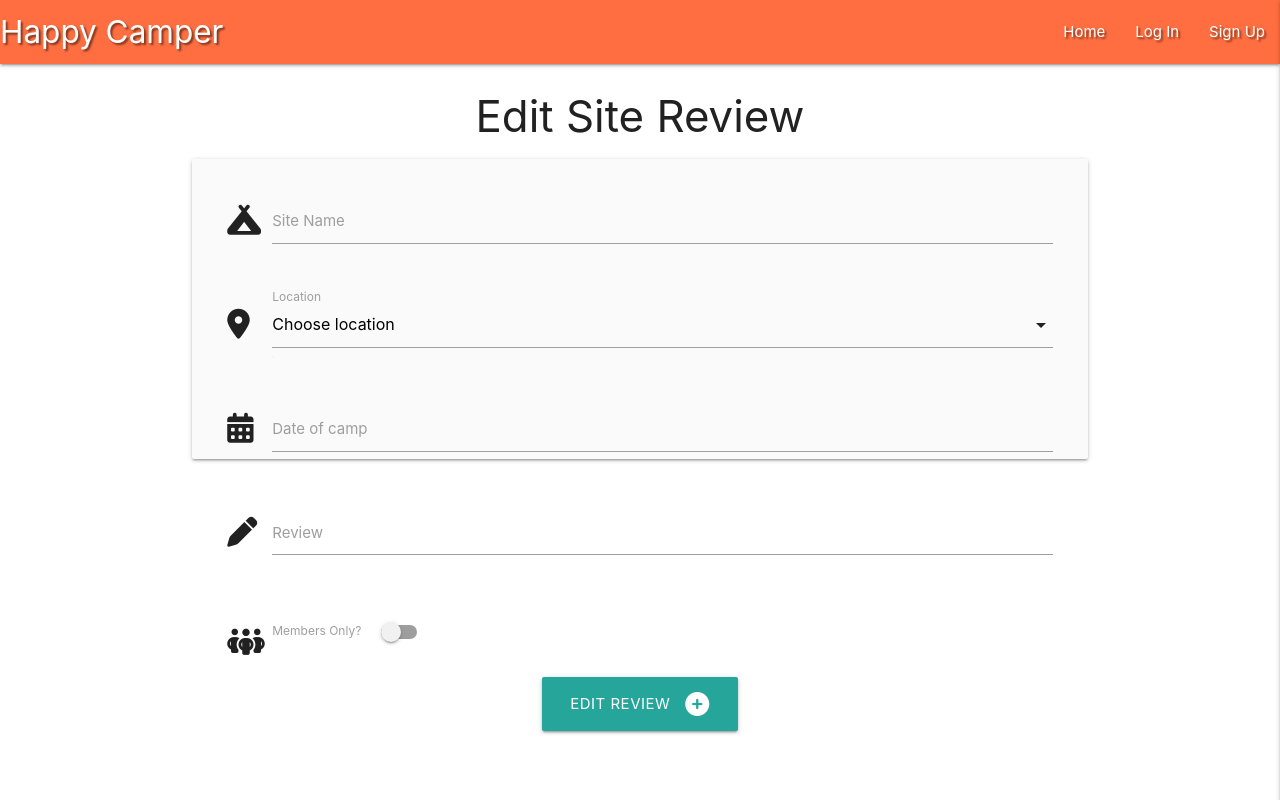
After one commit to EmmaJane22/HappyCamper, a Flask app: template templates/edit_review.html in a window 1280 px wide. The commit adds this page. Run offline with Flask 2, Linux system fonts and the light colour scheme; the template is opened without the code that fills it, so the values that code supplies are empty; some libraries are stand-ins or nearby versions.

Commit message:
Wired up edit button for site reviews

```diff
--- a/app.py
+++ b/app.py
@@ -124,6 +124,13 @@ def add_review():
     return render_template("add_review.html", locations=locations)
 
 
+# edit button functionality
+@app.route("/edit_review/<site_id>", methods=["GET", "POST"])
+def edit_review(site_id):
+    site = mongo.db.sites.find_one({"_id": ObjectId(site_id)})
+    locations = mongo.db.locations.find().sort("location_name", 1)
+    return render_template("edit_review.html", site=site, locations=locations)
+
 if __name__ == "__main__":
     app.run(host=os.environ.get("IP"),
             port=int(os.environ.get("PORT")),
--- /dev/null
+++ b/templates/edit_review.html
@@ -0,0 +1,72 @@
+{% extends "base.html" %}
+{% block content %}
+
+    <h3 class="center-align">Edit Site Review</h3>
+
+    <!-- site review form from Materialize -->
+    <div class="row card-panel grey lighten-5">
+        <form class="col s12" method="POST" action="{{ url_for('edit_review', site_id=site._id) }}">
+            <!-- site name -->
+            <div class="row">
+                <div class="input-field col s12">
+                    <i class="fas fa-campground prefix"></i>
+                    <input id="site_name" name="site_name" minlength="5"  maxlength="50"
+                    type="text" class="validate" required>
+                    <label for="site_name">Site Name</label>
+                </div>
+            </div>
+            <!-- location -->
+            <div class="row">
+                <div class="input-field col s12">
+                    <i class="fas fa-location-dot prefix"></i>
+                        <select id="location_name" name="location_name" class="validate" required>
+                        <option value="" disabled selected>Choose location</option>
+                        {% for location in locations %}
+                            <option value="{{ location.location_name }}">{{ location.location_name }}</option>
+                        {% endfor %}
+                        </select>
+                        <label for="location_name">Location</label>
+                </div>
+            </div>
+            <!-- date picker from Materialize -->
+            <div class="row">
+                <div class="input-field col s12">
+                    <i class="fas fa-calendar-alt prefix"></i>
+                    <input id="visit_date" name="visit_date" type="text" class="datepicker">
+                    <label for="visit_date">Date of camp</label>
+                </div>
+            </div>
+            <!-- review text area -->
+            <div class="row">
+                <div class="input-field col s12">
+                    <i class="fas fa-pen prefix"></i>
+                    <textarea id="site_review" name="site_review" minlength="5"
+                    maxlength="200" class="materialize-textarea validate" required></textarea>
+                    <label for="site_review">Review</label>
+                </div>
+            </div>
+            <!-- Members Only? switch -->
+            <div class="row">
+                <div class="input-field col s12">
+                    <div class="switch">
+                        <i class="fas fa-people-group prefix"></i>
+                        <label for="members_only">
+                            Members Only?
+                            <input type="checkbox" id="members_only" name="members_only">
+                            <span class="lever"></span>
+                        </label>
+                    </div>
+                </div>
+            </div>
+            <!-- Edit button -->
+            <div class="row">
+                <div class="col s12 center-align">
+                    <button type="submit" class="btn-large">
+                        Edit Review <i class="fas fa-circle-plus right"></i>
+                    </button>
+                </div>
+            </div>
+        </form>
+    </div>
+
+{% endblock %}
--- a/templates/sites.html
+++ b/templates/sites.html
@@ -27,7 +27,7 @@
                 </div>
 
                 <div class="center-align">
-                    <a href="" class="btn-small light-blue lighten-1">Edit</a>
+                    <a href="{{ url_for('edit_review', site_id=site._id) }}" class="btn-small light-blue lighten-1">Edit</a>
                 </div>
             </div>
         </div>
```
